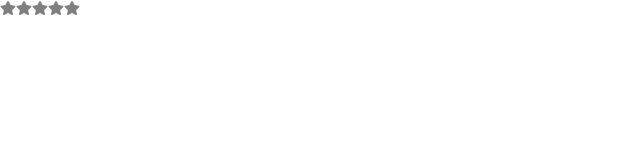
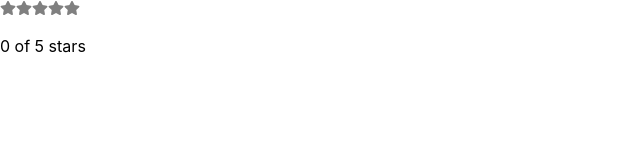
Before and after one commit to keroken/star-rating, a React (Create React App) app: page / in a window 1280 px wide. Shown: the top 160 px of the page, without its empty margins (0-640 px from the left). Built offline with nearby package versions, Linux system fonts and the light colour scheme.

Commit message:
make star clickable

```diff
--- a/src/StarRating.js
+++ b/src/StarRating.js
@@ -1,10 +1,25 @@
-import React from 'react';
+import React, { useState } from 'react';
 import { FaStar } from 'react-icons/fa';
 
+const Star = ({ selected = false, onSelect = f => f }) =>
+  (<FaStar color={selected ? "red" : "gray"} onClick={onSelect} />);
+
 const StarRating = ({ totalStars = 5 }) => {
-  return [...Array(totalStars)].map((_, i) => <Star key={i} />);
+  const [selectedStars, setSelectedStars] = useState(0);
+  return (
+    <>
+      {[...Array(totalStars)].map((n, i) => (
+        <Star
+          key={i}
+          selected={selectedStars > i}
+          onSelect={() => setSelectedStars(i + 1)}
+        />
+      ))}
+      <p>
+        {selectedStars} of {totalStars} stars
+      </p>
+    </>
+  );
 };
 
-const Star = ({ selected = false }) => <FaStar color={selected ? "red" : "gray"} />
-
 export default StarRating;
```
